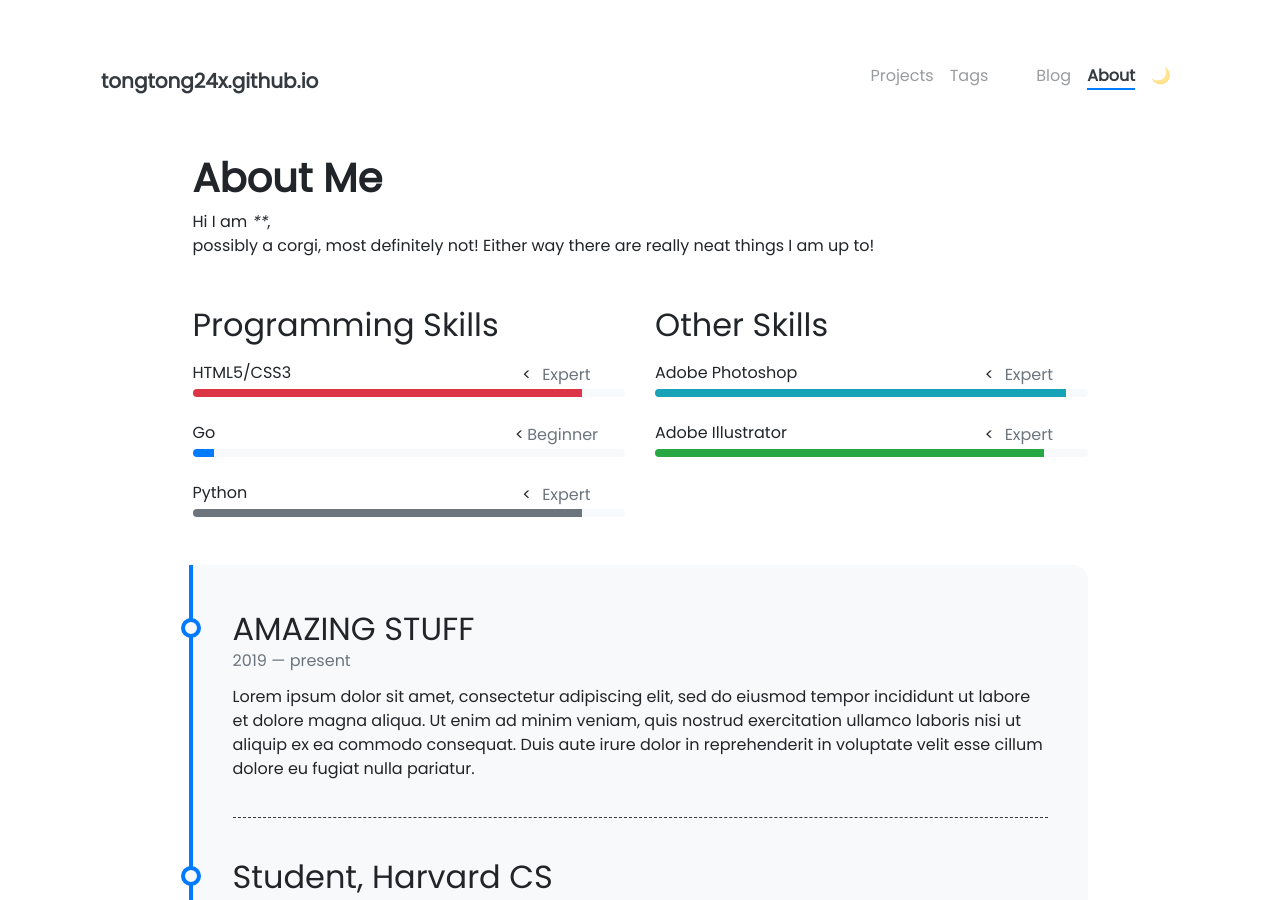
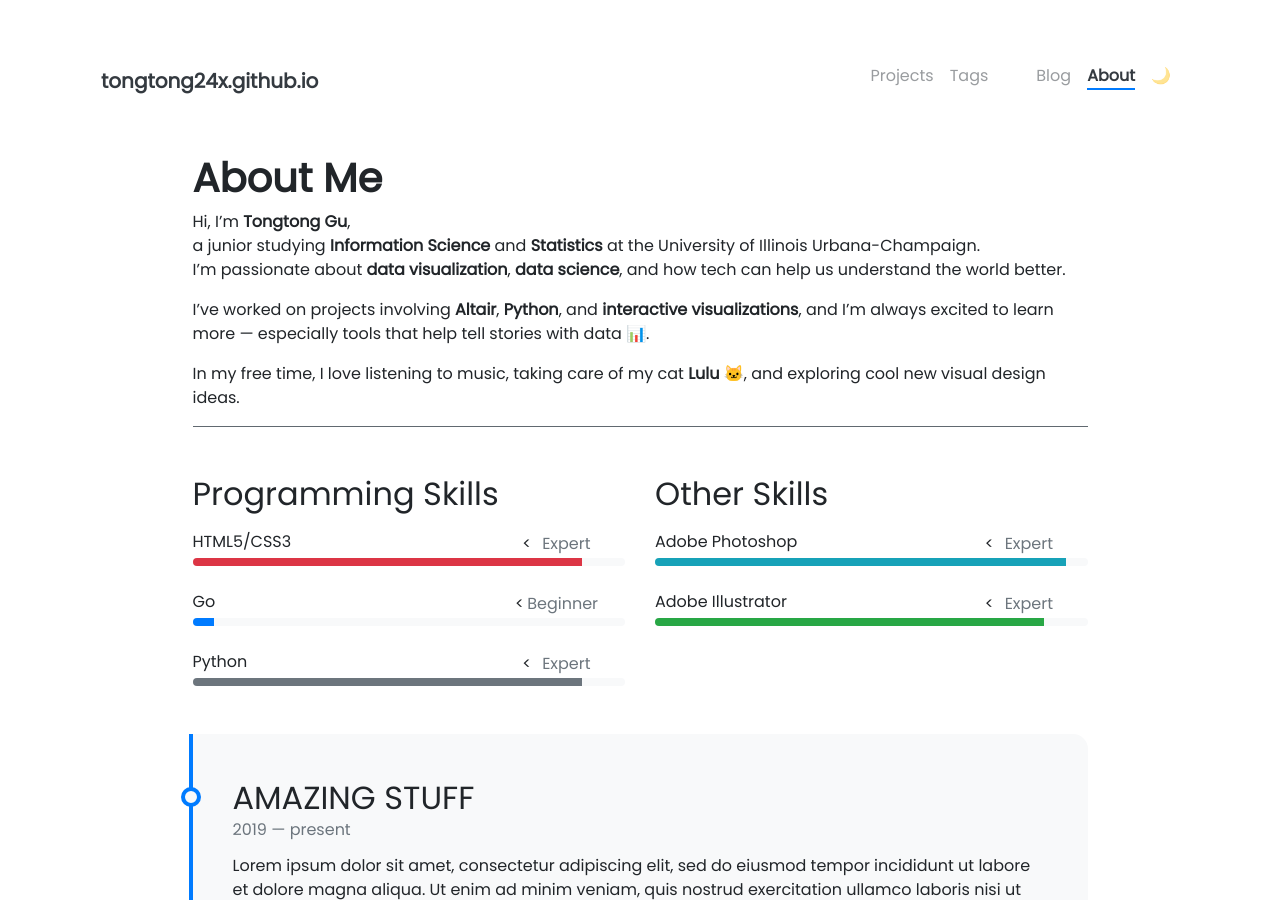
Before and after one commit to tongtong24x/tongtong24x.github.io, a Jekyll site: the page built from pages/about.md, in a window 1280 px wide and 900 px high. Built offline with Jekyll 4.4.1, drawn with Linux system fonts in a browser that asks for light colours; nearby versions of some CDN libraries.

Commit message:
Update about.md

```diff
--- a/pages/about.md
+++ b/pages/about.md
@@ -7,8 +7,15 @@ weight: 3
 
 # **About Me**
 
-Hi I am **{{ site.author.name }}**,<br>
-possibly a corgi, most definitely not!  Either way there are really neat things I am up to!
+Hi, I’m **Tongtong Gu**,
+a junior studying **Information Science** and **Statistics** at the University of Illinois Urbana-Champaign.
+I’m passionate about **data visualization**, **data science**, and how tech can help us understand the world better.
+
+I’ve worked on projects involving **Altair**, **Python**, and **interactive visualizations**, and I’m always excited to learn more — especially tools that help tell stories with data 📊.
+
+In my free time, I love listening to music, taking care of my cat **Lulu** 🐱, and exploring cool new visual design ideas.
+
+---
 
 <div class="row">
 {% include about/skills.html title="Programming Skills" source=site.data.programming-skills %}
```
